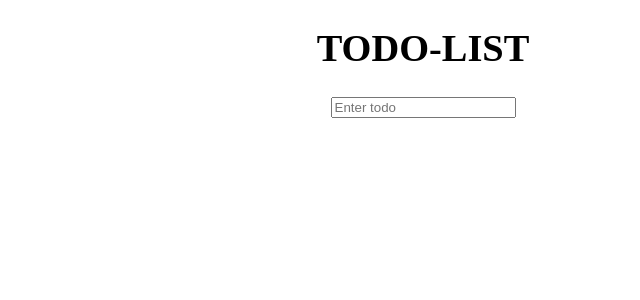
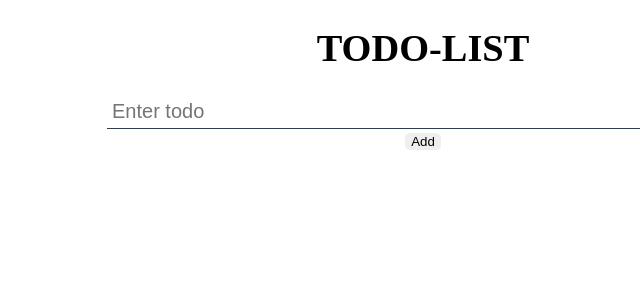
Before and after one commit to prince-panwar/Todo, a Next.js app in the folder client/: page / in a window 1280 px wide. Shown: the top 300 px of the page, without its empty margins (217-857 px from the left). Built offline with nearby package versions, Linux system fonts and the light colour scheme.

Commit message:
form and button added

```diff
--- a/client/app/globals.css
+++ b/client/app/globals.css
@@ -0,0 +1,14 @@
+.input{
+    font-size: 20px;
+    color: #2c3e50;
+    width: 100%;
+    border: none;
+    outline: none;
+    border-bottom: 1px solid #2c3e50;
+    padding: 5px;
+    }
+.addbtn{
+    border-radius: 5px;
+    border: none;
+
+}
--- a/client/app/page.tsx
+++ b/client/app/page.tsx
@@ -7,8 +7,8 @@ export default function Home() {
     <main className={styles.main}>
      <div className={styles.Header}>
     <Header/>
-    <TodoInput/>
-    </div>
+    <TodoInput />
+   </div>
     </main>
   )
 }
--- a/client/components/TodoInput.tsx
+++ b/client/components/TodoInput.tsx
@@ -1,8 +1,16 @@
+"use client"
+import React, { FormEvent } from 'react';
 const TodoInput =()=>{
+    const HandleSubmit=(e: FormEvent<HTMLFormElement>)=>{
+        e.preventDefault();
+        console.log(e);
+
+    }
     return(
-        <form>
+        <form onSubmit={HandleSubmit}>
             <input placeholder="Enter todo"
             className="input"/>
+            <button  type="submit" className="addbtn">Add</button>
         </ form>
 
     );
```
